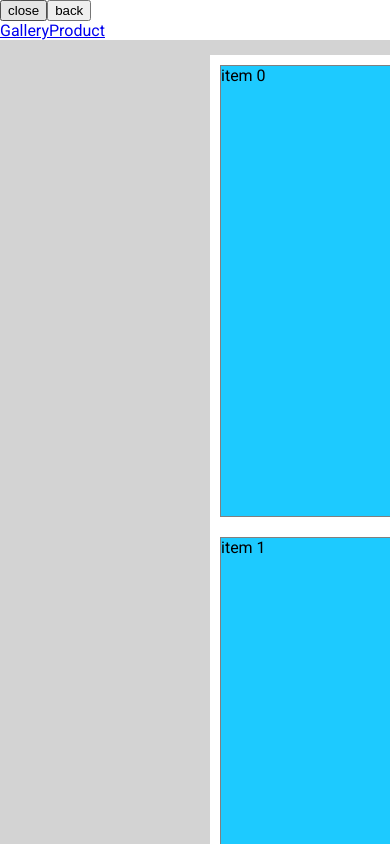
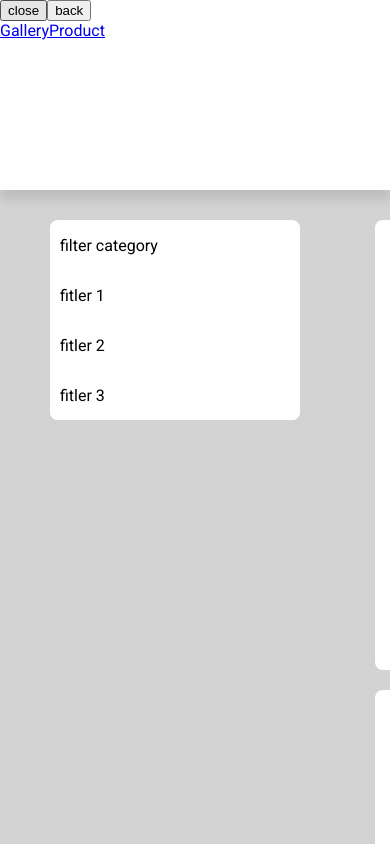
Before and after one commit to GabrielOarga/responsiveish, a React app: page /product in a window 390 px wide. Both pictures are taken after a click on the button "open". Built offline with nearby package versions, Linux system fonts and the light colour scheme.

Commit message:
MASTER: Refactored Products + added media querries

```diff
--- a/src/components/Gallery/style.less
+++ b/src/components/Gallery/style.less
@@ -1,19 +1,24 @@
 .gallery {
-  background: white;
+  background: none;
+  margin-top: 20px;
 
-  grid-area: gallery;
-
-  justify-self: center;
+  flex: 0 1 calc(4 * 270px);
+  min-width: 270px;
 
   display: flex;
   flex-flow: row wrap;
+  justify-content: center;
 
   .gallery-item {
-    background: #1dcaff;
-    border: 1px solid grey;
+    background: #ffffff;
+    border-radius: 8px;
     margin: 10px;
 
     flex: 0 0 250px;
     min-height: 450px;
+
+    display: flex;
+    justify-content: center;
+    align-items: center;
   }
 }
--- a/src/components/Navbar/style.less
+++ b/src/components/Navbar/style.less
@@ -1,5 +1,4 @@
 .navbar {
    background: white;
-
    grid-area: navbar;
  }
--- a/src/components/Sidebar/style.less
+++ b/src/components/Sidebar/style.less
@@ -1,9 +1,12 @@
 @import '../../styles/variables.less';
 
 .sidebar {
-  grid-area: sidebar;
+  background: none;
+  flex: 0 0 300px;
 
-  background: none;
+  padding-top: 10px;
+  margin-top: 20px;
+  margin-right: 10px;
 
   .filter-category {
     display: flex;
@@ -13,11 +16,19 @@
     overflow: hidden;
 
     margin-bottom: 40px;
+    border-radius: 8px;
 
-    background: wheat;
+    background: white;
 
     .header {
       flex: 0 0 50px;
+
+      display: flex;
+
+      justify-content: flex-start;
+      align-items: center;
+
+      padding: 0 10px;
     }
 
     .content {
@@ -27,6 +38,13 @@
       .filter {
         background: white;
         height: 50px;
+
+        display: flex;
+
+        flex-flow: row nowrap;
+        align-items: center;
+        justify-content: space-between;
+        padding: 0 10px 0 10px;
       }
 
       &.expanded {
@@ -37,15 +55,40 @@
         max-height: 0;
       }
     }
+  }
 
-    .filter {
-      background: antiquewhite;
-      height: 50px;
 
-      display: flex;
-      flex-flow: row nowrap;
-      justify-content: space-between;
-      padding: 0 10px 0 10px;
+  @media only screen and (max-width: 1145px) {
+    flex: 1 1 calc(4 * 270px);
+    min-width: 540px;
+
+    padding-top: 0;
+    margin-top: 20px;
+    margin-right: 0;
+
+    display: flex;
+    flex-flow: wrap row;
+
+    justify-content: flex-start;
+    align-items: start;
+
+    .filter-category {
+      flex: 1 1 250px;
+      max-width: calc(50% - 20px);
+      margin: 10px;
+    }
+  }
+
+  @media only screen and (max-width: 414px) {
+    min-width: 0;
+
+    justify-content: center;
+
+    .filter-category {
+      flex: 0 0 250px;
+      min-width: 250px;
+
+      margin: 10px;
     }
   }
 }
--- a/src/containers/GalleryView/GalleryView.jsx
+++ b/src/containers/GalleryView/GalleryView.jsx
@@ -7,10 +7,12 @@ import './style.less';
 
 const GalleryView = ({children, history}) => {
   return (
-    <div className={'gallery-view'}>
-      <Sidebar />
-      <Gallery />
-    </div>
+    <>
+      <div className={'gallery-view'}>
+        <Sidebar />
+        <Gallery />
+      </div>
+    </>
   )
 };
 
--- a/src/containers/GalleryView/style.less
+++ b/src/containers/GalleryView/style.less
@@ -1,18 +1,13 @@
 .gallery-view {
+  grid-area: gallery-view;
+
   background: transparent;
 
-  grid-column-start: start;
-  grid-column-end: end;
-  grid-row-start: mid;
-  grid-row-end: end;
+  display: flex;
+  flex-flow: nowrap row;
+  justify-content: center;
 
-  display: grid;
-  grid-template-columns: 350px auto;
-  grid-template-rows: 200px auto;
-  grid-template-areas:
-    ". ."
-    "sidebar gallery"
-;
-
-  grid-gap: 10px 15px;
+  @media only screen and (max-width: 1145px) {
+    flex-flow: wrap row;
+  }
 }
--- a/src/containers/ModalView/ModalView.jsx
+++ b/src/containers/ModalView/ModalView.jsx
@@ -1,5 +1,5 @@
 import React from 'react';
-import { BrowserRouter as Router, Route, Switch, Redirect } from 'react-router-dom';
+import { Route, Switch, Redirect } from 'react-router-dom';
 import { TransitionGroup, CSSTransition } from 'react-transition-group'
 
 import Navbar from '../../components/Navbar/Navbar';
@@ -9,7 +9,6 @@ import ProductView from '../ProductView/ProductView';
 import { createBrowserHistory } from 'history';
 
 import './style.less';
-import Splash from '../../components/Splash/Splash';
 
 const ModalView = ({ handleClose, show, children }) => {
   const showHideClassName = show ? 'modal-background display-block' : 'modal-background display-none';
@@ -17,11 +16,11 @@ const ModalView = ({ handleClose, show, children }) => {
   return (
     <div className={showHideClassName}>
       <section className="modal">
-        {/*<Splash show />*/}
         <Navbar>
           <button onClick={() => {console.log('hi'); handleClose()}}>close</button>
           <button onClick={() => {console.log('hi'); history.goBack()}}>back</button>
         </Navbar>
+        <div className={'box-box'} />
         <Route render={({ location, history }) => {console.log(history); return (
           <>
             <Route exact path="/" render={() => (
--- a/src/containers/ModalView/style.less
+++ b/src/containers/ModalView/style.less
@@ -4,10 +4,13 @@
   left: 0;
   width:100%;
   height: 100%;
-  background: none;
+  background: rgba(0, 0, 0, 0.4);
+
+  justify-content: center;
+  align-items: center;
 
   &.display-block {
-    display: block;
+    display: flex;
   }
 
   &.display-none {
@@ -21,12 +24,25 @@
   height: 100vh;
 
   display: grid;
-  grid-template-rows: [start] 40px [mid] auto [end];
+  grid-template-rows: 40px 150px auto;
+
+  grid-gap: 0;
 
   grid-template-areas:
     "navbar"
+    "box"
     "transition"
 ;
+
+  .box-box {
+    grid-area: box;
+
+    background: #ffffff;
+    box-shadow: 0 10px 10px 0 rgba(0, 0, 0, 0.1);
+
+
+    z-index: 1060
+  }
 }
 
 .transition-group {
@@ -36,8 +52,19 @@
 
   display: grid;
 
-  grid-template-columns: 200px [start] auto [end] 200px;
-  grid-gap: 15px 10px;
+  grid-template-columns: 50px auto 50px;
+  grid-template-areas: " . gallery-view .";
+  grid-gap: 0 10px;
+
+  @media only screen and (max-width: 1242px) {
+    grid-template-columns: 5px auto auto;
+  }
+
+  @media only screen and (max-width: 1145px) {
+    grid-template-columns: auto ;
+    grid-template-areas: "gallery-view";
+    grid-gap: 0;
+  }
 }
 
 .item-enter {
```
